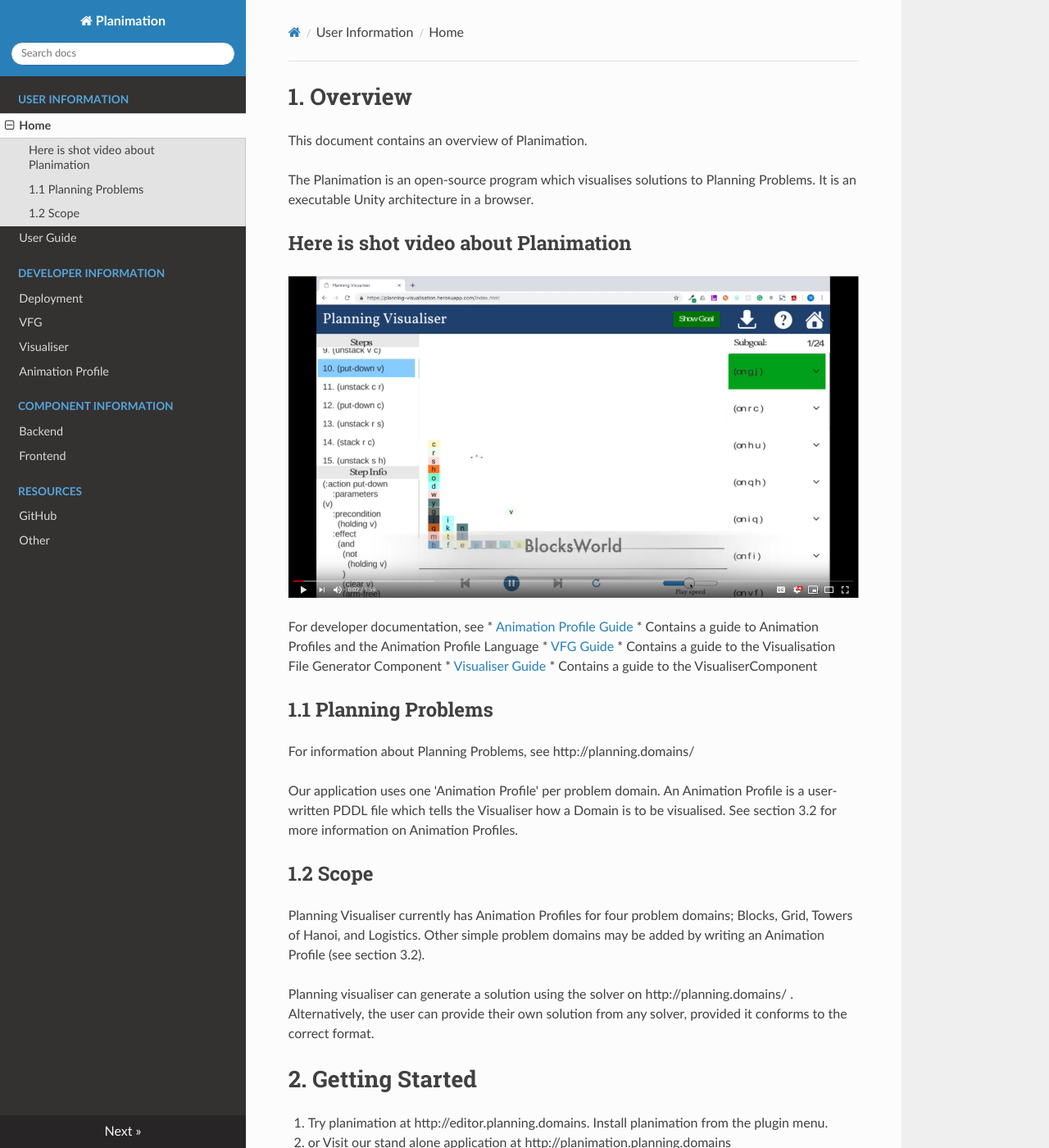
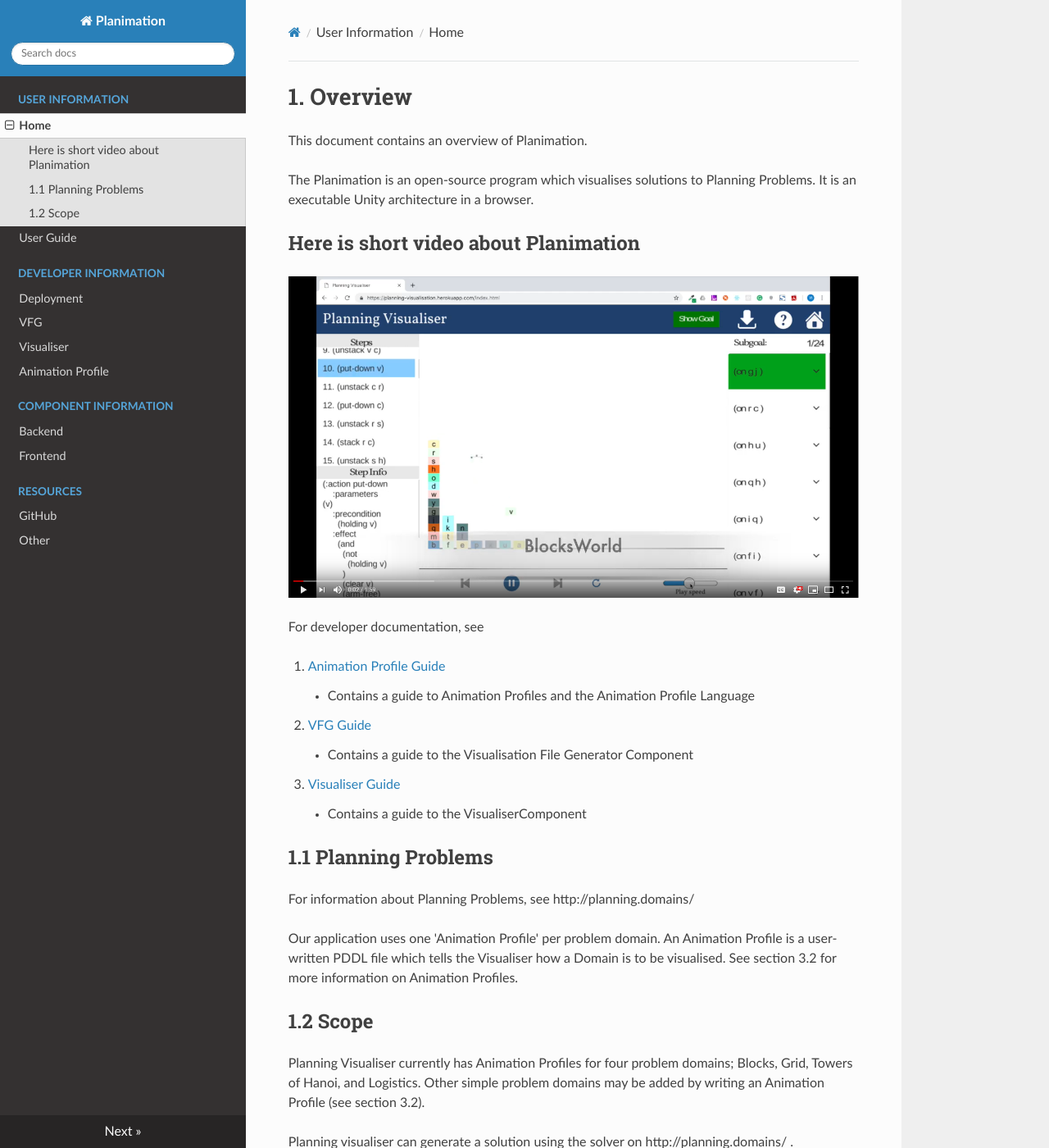
Before and after one commit to planimation/documentation, an MkDocs documentation site: the page built from docs/README.md, in a window 1280 px wide and 1400 px high. Shown: the whole window at 82% size. Built offline with MkDocs 1.6.1, drawn with Linux system fonts in a browser that asks for light colours; nearby versions of some CDN libraries.

Commit message:
Fixed issue with markdown list not rendering correctly

```diff
--- a/docs/README.md
+++ b/docs/README.md
@@ -4,17 +4,18 @@ This document contains an overview of Planimation.
 
 The Planimation is an open-source program which visualises solutions to Planning Problems. It is an executable Unity architecture in a browser.
 
-## Here is shot video about Planimation
+## Here is short video about Planimation
 [![Youtube](images/readme/youtube.png)](https://youtu.be/Cj2rWdt1YQU)
 
 
 For developer documentation, see
-* [Animation Profile Guide](https://planimation.github.io/documentation/ap_guide/)
-	* Contains a guide to Animation Profiles and the Animation Profile Language
-* [VFG Guide](https://planimation.github.io/documentation/VFG_guide/)
-	* Contains a guide to the Visualisation File Generator Component
-* [Visualiser Guide](https://planimation.github.io/documentation/Visualiser_guide/)
-	* Contains a guide to the VisualiserComponent
+
+1. [Animation Profile Guide](https://planimation.github.io/documentation/ap_guide/)
+    * Contains a guide to Animation Profiles and the Animation Profile Language
+2. [VFG Guide](https://planimation.github.io/documentation/VFG_guide/)
+    * Contains a guide to the Visualisation File Generator Component
+3. [Visualiser Guide](https://planimation.github.io/documentation/Visualiser_guide/)
+    * Contains a guide to the VisualiserComponent
 
 
 ## 1.1 Planning Problems
```
